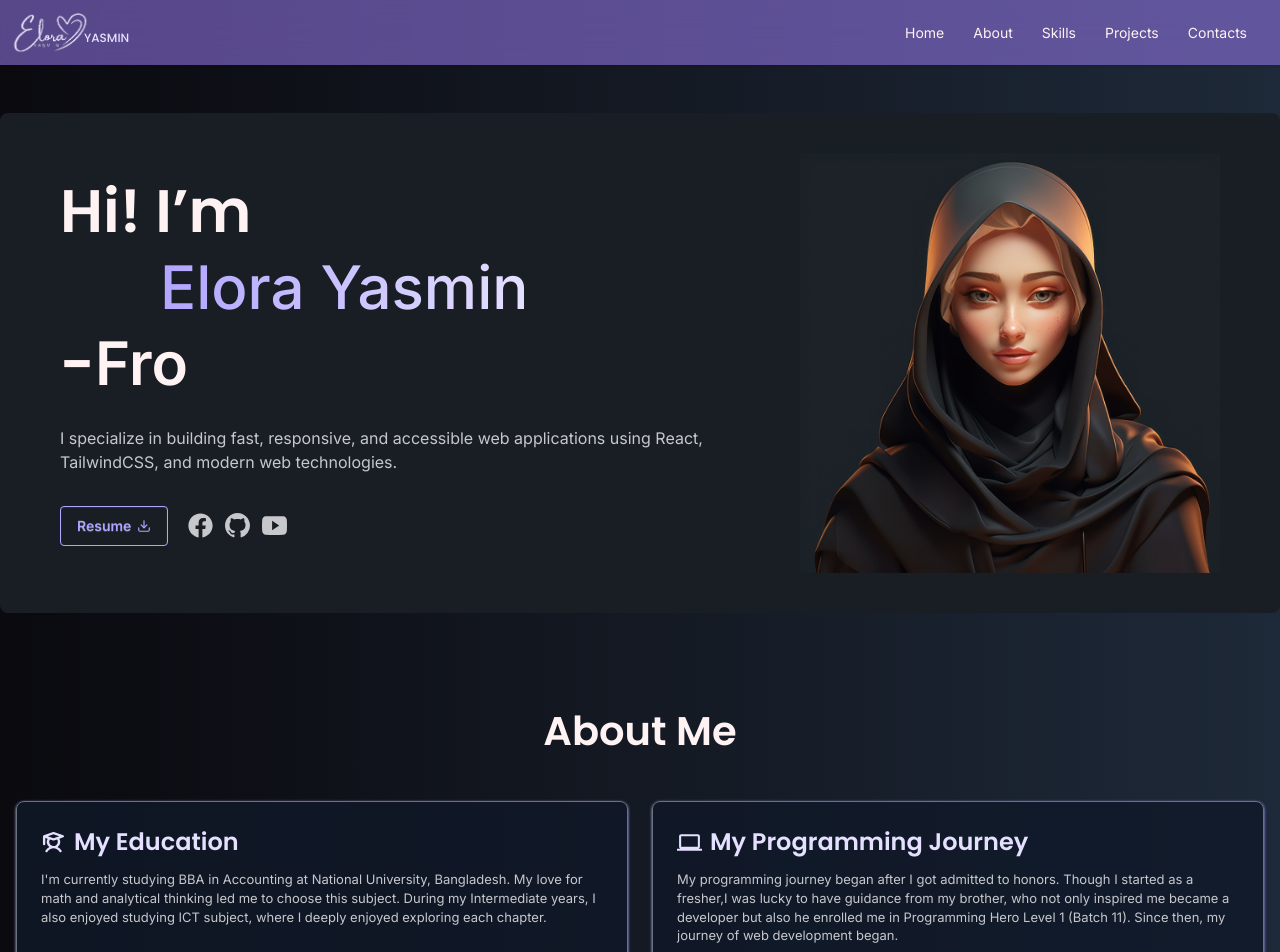
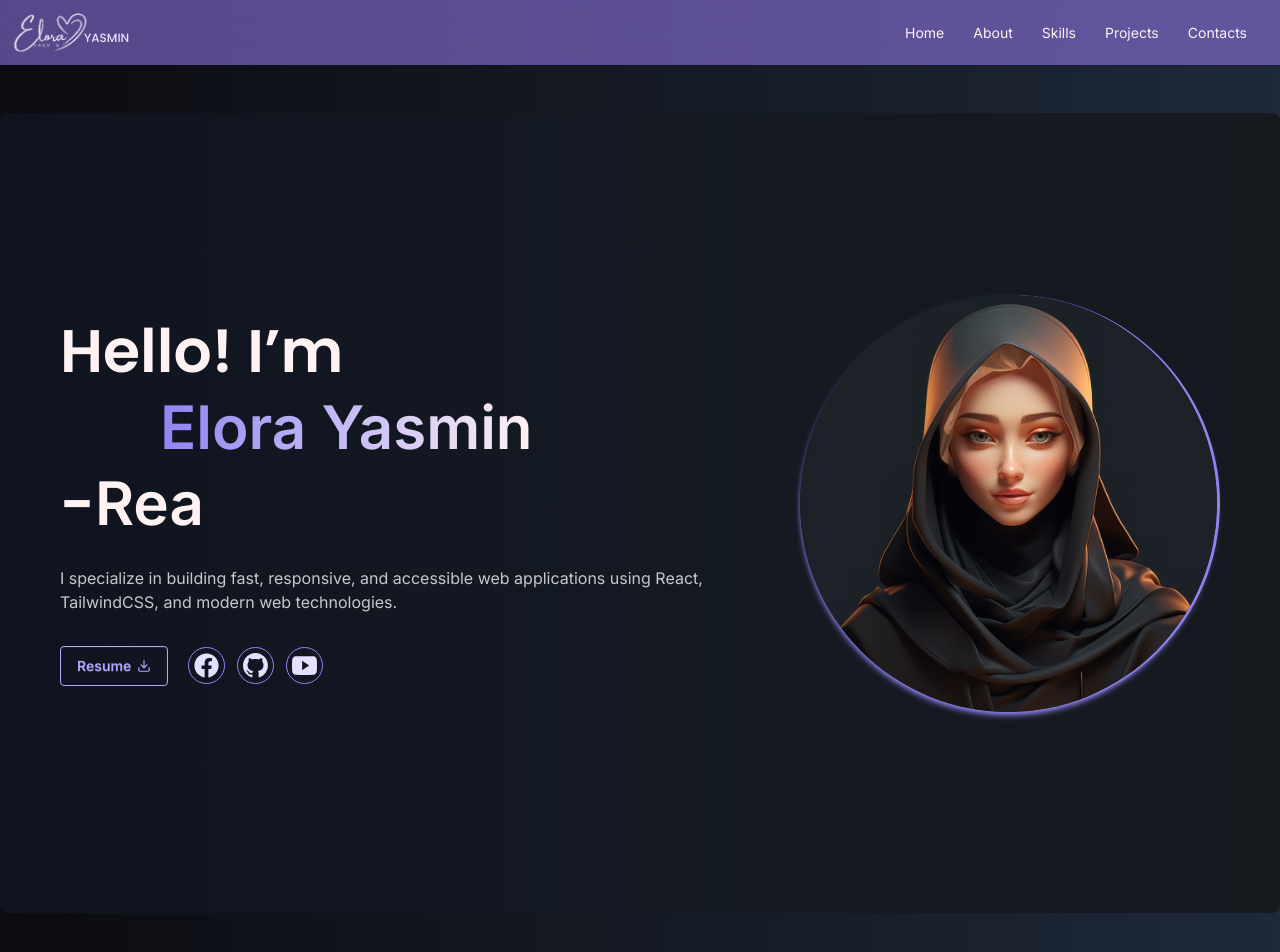
Before and after one commit to Elora21y/my-portfolio, a React (Vite) app: page / in a window 1280 px wide. Shown: the top 952 px of the page. Built offline with nearby package versions, Linux system fonts and the light colour scheme.

Commit message:
added resume file

```diff
--- a/src/App.css
+++ b/src/App.css
@@ -9,34 +9,43 @@
   /* opacity: 50; */
 }
 
-ul>li>a{
+ul > li > a {
   margin-right: 5px;
+}
+
+.social > a {
+  border: 1px solid #9383f1;
+  border-radius: 100%;
+  padding: 5px;
 }
 
 .social > a:hover {
   color: #b2a5ff;
+  box-shadow: 1px 1px 5px #b2a5ff;
+  transition-duration: 0.4s;
 }
 
 .icons > p {
-  display: flex ;
+  display: flex;
   gap: 8px;
   align-items: center;
 }
 
-.form div  ,.form textarea{
+.form div,
+.form textarea {
   border: none;
   border-bottom: 1px solid #fff2f2;
   padding: 5px;
   display: flex;
   align-items: center;
   gap: 5px;
-    padding: 5px;
+  padding: 5px;
   width: 100%;
   background-color: transparent;
 
   transition: border 0.3s, box-shadow 0.3s;
 }
-.form input:focus{
+.form input:focus {
   outline: none;
 }
 .form div:focus-within,
--- a/src/layout/RootLayout.jsx
+++ b/src/layout/RootLayout.jsx
@@ -5,7 +5,7 @@ import Footer from '../components/Footer';
 
 const RootLayout = () => {
     return (
-        <div className=' bg-linear-to-r from-[#0a0a0f] to-gray-800 min-h-screen text-accent'>
+        <div className=' bg-linear-to-r from-[#0a0a0fec] to-gray-800 min-h-screen text-accent'>
             <header className='sticky backdrop-blur-xl top-0 z-10'>
                 <Navbar/>
             </header>
--- a/src/page/About.jsx
+++ b/src/page/About.jsx
@@ -43,9 +43,9 @@ const About = () => {
           initial={{ opacity: 0, y: 60 }}
           whileInView={{ opacity: 1, y: 0 }}
           transition={{ duration: 0.3, ease: "easeOut" }}
-          // viewport={{ once: true}}
+          viewport={{ once: true , amount : 0.2}}
           key={index}
-            className="card bg-gray-900/80 shadow-sm p-5 md:p-6 border border-gray-500 hover:border-primary hover:scale-101 duration-500 transition-all shadow-primary hover:shadow-md text-[13px]"
+            className="card bg-gray-900/80 shadow p-5 md:p-6 border-l border-gray-500 hover:border-primary hover:scale-101 duration-500 transition-all shadow-primary hover:shadow-md text-[13px] "
           >
             <h3 className="text-xl md:text-2xl font-semibold mb-3 text-secondary-content flex gap-2 items-center">
               {data.icon} {data.title}
--- a/src/page/Banner.jsx
+++ b/src/page/Banner.jsx
@@ -9,27 +9,27 @@ import { motion } from "motion/react";
 
 const Banner = () => {
   return (
-    <div className="flex flex-col-reverse lg:flex-row justify-between gap-10 items-center bg-base-200 rounded-lg p-2 py-5 pb-8 sm:px-4 md:p-10 md:pb-15 lg:pb-10 xl:px-15 ">
+    <div className="flex flex-col-reverse lg:flex-row justify-between gap-10 items-center bg-linear-to-r from-gray-900/60 to-base-300 min-h-screen rounded-lg p-2 py-5 pb-8 sm:px-4 md:p-10 md:pb-15  xl:px-15 ">
       {/* banner content */}
       <motion.div
         initial={{ opacity: 0, x: -50 }}
         whileInView={{ opacity: 1, x: 0 }}
         transition={{ duration: 0.7, ease: "easeOut", delay: 0.2 }}
         viewport={{ once: true }}
-        className=" text-center lg:text-left space-y-6 lg:space-y-8 lg:max-w-lg xl:max-w-2xl"
+        className=" text-center lg:text-left space-y-5 md:space-y-6 lg:space-y-8 max-w-md lg:max-w-lg xl:max-w-2xl"
       >
         {/* title */}
         <h1 className="text-3xl md:text-4xl lg:text-5xl xl:text-6xl font-semibold text-secondary ">
-          Hi! I’m <br />
-          <span className="font-medium  bg-linear-to-r from-primary to-secondary-content bg-clip-text text-transparent md:my-2 lg:my-4 lg:ml-25 inline-block ">
+          Hello! I’m <br />
+          <span className="font-semibold  bg-linear-to-r from-[#9383f1] to-secondary bg-clip-text text-transparent md:my-2 lg:my-4 lg:ml-25 inline-block ">
             Elora Yasmin
           </span>
           <br />
           -
           <Typewriter
             cursorColor="#9383f1"
-            words={["Programmer", "React Developer", "Frontend Developer"]}
-            // loop={5}
+            words={["Web Developer", "React Developer", "Frontend Developer"]}
+            loop={3}
             cursor
             cursorStyle={false}
             typeSpeed={70}
@@ -42,17 +42,17 @@ const Banner = () => {
           applications using React, TailwindCSS, and modern web technologies.
         </p>
         {/* social */}
-        <div className="flex gap-5 social items-center justify-center lg:justify-start">
+        <div className="flex gap-5 items-center justify-center lg:justify-start">
           <a
-            // href="/email-task.pdf"
+            href="/Elora_Yasmin_Resume.pdf"
             download
-            className="btn border-primary text-primary"
+            className="btn border-primary text-primary bg-transparent hover:shadow shadow-primary duration-500 transition-all"
           >
             Resume <LuDownload />
           </a>
-          <div className="flex gap-3 social ">
+          <div className="flex gap-3 social text-secondary-content ">
             <a href="https://www.facebook.com/elora.yasmin.21" target="_blank">
-              <FaFacebook size={25} />
+              <FaFacebook size={25} className=""/>
             </a>
             <a href="https://github.com/Elora21y" target="_blank">
               <BsGithub size={25} />
@@ -69,9 +69,9 @@ const Banner = () => {
         whileInView={{ opacity: 1, x: 0 }}
         transition={{ duration: 0.7, ease: "easeOut", delay: 0.2 }}
         viewport={{ once: true }}
-        className="w-64 md:w-[320px] lg:w-[420px]"
+        className="w-64 md:w-[320px] lg:w-[420px] border-e-3 border-[#9383f1] rounded-full"
       >
-        <img src={bannerImg} alt="Elora" />
+        <img src={bannerImg} alt="Elora" className="rounded-full shadow-md animate-pulse-shadow hover:shadow-lg duration-500 transition-all shadow-[#9383f1] " />
       </motion.div>
     </div>
   );
--- a/src/page/Contacts.jsx
+++ b/src/page/Contacts.jsx
@@ -27,7 +27,7 @@ const Contacts = () => {
         initial={{ opacity: 0, x: -50 }}
         whileInView={{ opacity: 1, x: 0 }}
         transition={{ duration: 0.5, ease: "easeOut", delay: 0.2 }}
-        viewport={{ once: true }}
+        viewport={{ once: true , amount : 0.2}}
         className="flex flex-col gap-3 text-secondary-content icons  items-center md:items-start justify-center">
           <img src={contact} alt="" className="h-70 lg:h-88 xl:h-96" />
           <p>
--- a/src/page/Skills.jsx
+++ b/src/page/Skills.jsx
@@ -96,7 +96,7 @@ const Skills = () => {
             viewport={{ once: true }}
             key={index}
             title={skill.title}
-            className="bg-base-100 p-4 w-28 h-30 lg:w-36 lg:h-32 flex flex-col items-center justify-center gap-2 rounded-xl border border-gray-600 hover:border-primary shadow-sm hover:shadow-primary hover:scale-101 duration-300 transition-all"
+            className=" bg-gray-900/50 p-4 w-28 h-30 lg:w-36 lg:h-32 flex flex-col items-center justify-center gap-2 rounded-xl border border-gray-600 hover:border-primary shadow-sm hover:shadow-primary hover:scale-101 duration-300 transition-all"
           >
             <img src={skill.icon} alt="" className="w-14" />
             <h3 className="font-semibold text-gray-400">{skill.title}</h3>
--- a/src/shared/SectionTitle.jsx
+++ b/src/shared/SectionTitle.jsx
@@ -4,10 +4,10 @@ import { motion } from "motion/react";
 const SectionTitle = ({ title }) => {
   return (
     <motion.h2
-      initial={{ opacity: 0, y: 50 }}
+      initial={{ opacity: 0.5, y: 50 }}
       whileInView={{ opacity: 1, y: 0 }}
       transition={{ duration: 0.4, ease: "easeOut" }}
-      viewport={{ once: true, amount: 0.1 }}
+      viewport={{ once: true, amount: 0.2 }}
       className="text-3xl md:text-4xl lg:text-[40px] font-semibold text-center mb-8 md:mb-10 lg:mb-12 text-secondary"
     >
       {title}
```
Also changed, not shown: 1 other file (tests, documents, lock files or other folders).
